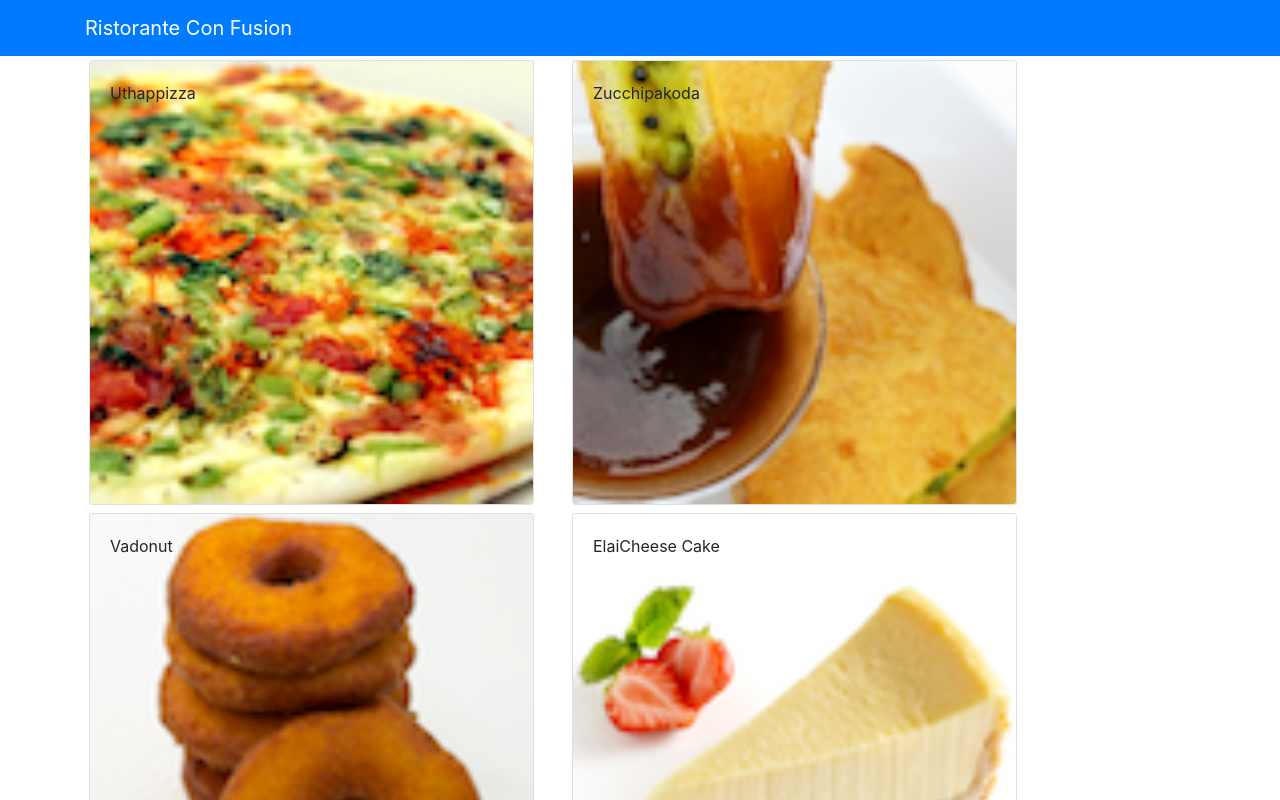
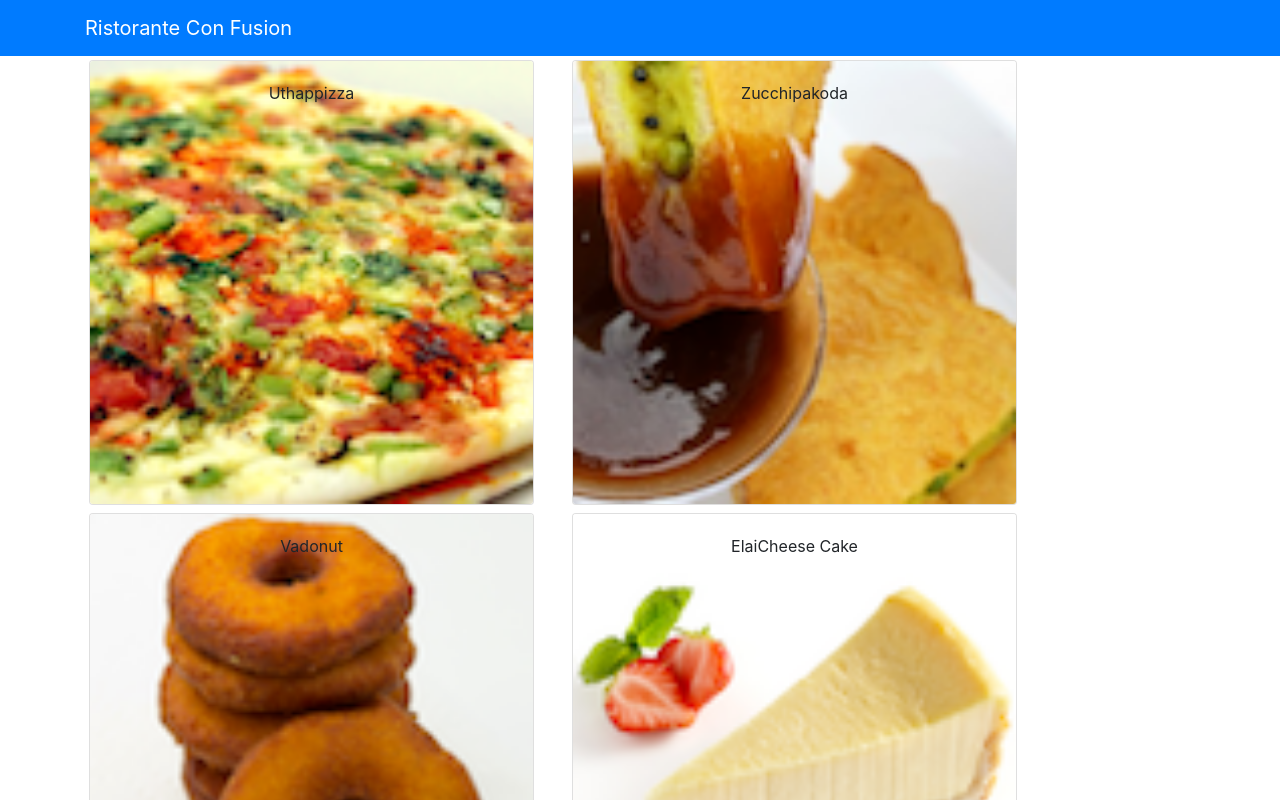
Before and after one commit to Duinobot/react, a React (Create React App) app: page / in a window 1280 px wide. Shown: the top 800 px of the page. Built offline with nearby package versions, Linux system fonts and the light colour scheme.

Commit message:
functional components

```diff
--- a/package.json
+++ b/package.json
@@ -7,8 +7,10 @@
     "@testing-library/react": "^11.1.0",
     "@testing-library/user-event": "^12.1.10",
     "bootstrap": "^4.0.0",
+    "date-fns": "^2.23.0",
     "react": "^17.0.2",
     "react-dom": "^17.0.2",
+    "react-intl": "^5.20.10",
     "react-popper": "^2.2.5",
     "react-scripts": "4.0.3",
     "reactstrap": "^8.9.0",
--- a/src/App.js
+++ b/src/App.js
@@ -1,30 +1,15 @@
 import { Component } from 'react';
-import { Navbar, NavbarBrand } from "reactstrap";
 import './App.css';
-import Menu from './components/MenuComponent';
-import { DISHES } from './shared/dishes';
+import Main from './components/MainComponent';
 
 
 class App extends Component {
-  constructor(props) {
-    super(props);
-
-    this.state = {
-      dishes: DISHES
-    };
-  }
-
   render() {
     return (
-      <div>
-        <Navbar dark color="primary">
-          <div className="container">
-            <NavbarBrand href="/">Ristorante Con Fusion</NavbarBrand>
-          </div>
-        </Navbar>
-        <Menu dishes={this.state.dishes} />
+      <div className="App">
+        <Main />
       </div>
-    )
+    );
   }
 }
 
--- a/src/components/DishdetailComponent.js
+++ b/src/components/DishdetailComponent.js
@@ -1,41 +1,7 @@
-import React, { Component } from 'react';
-import { Card, CardImg, CardImgOverlay, CardText, CardBody, CardTitle, List } from "reactstrap";
+import React from 'react';
+import { Card, CardImg, CardText, CardBody, CardTitle } from 'reactstrap';
 
-class DishDetail extends Component {
-    constructor(props) {
-        super(props);
-    }
-
-    renderComments(dish) {
-        if (dish != null) {
-            const comments = dish.comments.map((comment) => {
-                return (
-                    <li key={ comment.id }>
-                        <p>{ comment.comment }</p>
-                        <p>-- { comment.author }</p>
-                    </li>
-                );
-            });
-
-            return (
-                <div className="col-12 col-md-5 m-1">
-                    <h4>Commnets</h4>
-                    <List type="unstyled">{comments}</List>
-                </div>
-            );
-
-        } else {
-            return (
-                <div className="row">
-                    <div></div>
-                </div>
-            )
-        };
-
-    }
-
-    renderDish(dish) {
-        if (dish != null)
+function RenderDish({ dish }) {
     return (
         <div className="col-12 col-md-5 m-1">
             <Card>
@@ -47,22 +13,51 @@
             </Card>
         </div>
     );
-        else
+}
+
+function RenderComments({ comments }) {
+
+    const dishComments = comments.map((comment) => {
+        var options = { year: 'numeric', month: 'short', day: 'numeric' };
+        var date = (new Date(comment.date)).toLocaleString('en-US', options);
         return (
-                <div className="row">
-                    <div></div>
+            <li className="list-unstyled" key={comment.id}>
+                <p>{comment.comment}</p>
+                <p>-- {comment.author}, {date}</p>
+            </li>
+        );
+    });
+
+    return (
+        <div className="col-12 col-md-5 m-1">
+            <h4>Commnets</h4>
+            <ul className="list-unstyled">
+                {dishComments}
+            </ul>
         </div>
     );
 }
 
-    render() {
-        const dish = this.renderDish(this.props.dishSeletected);
-        const comment = this.renderComments(this.props.dishSeletected);
+const DishDetail = (props) => {
+    if (props.dish != null) {
         return (
-            <div className="row">{dish}{comment}</div>
+            <div className="container">
+                <div className="row">
+                    <RenderDish dish={props.dish} />
+                    <RenderComments comments={props.dish.comments} />
+                </div>
+            </div>
+
         )
-
-    }
+    } else {
+        return (
+            <div className="container">
+                <div className="row">
+                    <div></div>
+                </div>
+            </div>
+        )
+    };
 }
 
 export default DishDetail;
--- /dev/null
+++ b/src/components/MainComponent.js
@@ -0,0 +1,36 @@
+import React, { Component } from 'react';
+import { Navbar, NavbarBrand } from 'reactstrap';
+import Menu from './MenuComponent';
+import DishDetail from './DishdetailComponent';
+import { DISHES } from '../shared/dishes';
+
+class Main extends Component {
+
+    constructor(props) {
+        super(props);
+        this.state = {
+            dishes: DISHES,
+            selectedDish: null
+        };
+    }
+
+    onDishSelect(dishId) {
+        this.setState({ selectedDish: dishId });
+    }
+
+    render() {
+        return (
+            <div>
+                <Navbar dark color="primary">
+                    <div className="container">
+                        <NavbarBrand href="/">Ristorante Con Fusion</NavbarBrand>
+                    </div>
+                </Navbar>
+                <Menu dishes={this.state.dishes} onClick={(dishId) => this.onDishSelect(dishId)} />
+                <DishDetail dish={this.state.dishes.filter((dish) => dish.id === this.state.selectedDish)[0]} />
+            </div>
+        );
+    }
+}
+
+export default Main;
--- a/src/components/MenuComponent.js
+++ b/src/components/MenuComponent.js
@@ -1,31 +1,24 @@
-import React, { Component } from 'react';
-import { Card, CardImg, CardImgOverlay, CardText, CardBody, CardTitle } from "reactstrap";
-import DishDetail from './DishdetailComponent';
+import React from 'react';
+import { Card, CardImg, CardImgOverlay, CardText, CardBody, CardTitle } from 'reactstrap';
 
-class Menu extends Component {
-    constructor(props) {
-        super(props);
-
-        this.state = {
-            selectedDish: null
-        }
-    }
-
-    onDishSelect(dish) {
-        this.setState({ selectedDish: dish});
-    }
-
-    render() {
-        const menu = this.props.dishes.map((dish) => {
+function RenderMenuItem({ dish, onClick }) {
     return (
-                <div className="col-12 col-md-5 m-1">
-                    <Card key={dish.id}
-                        onClick={() => this.onDishSelect(dish)}>
+        <Card
+            onClick={() => onClick(dish.id)}>
             <CardImg width="100%" src={dish.image} alt={dish.name} />
             <CardImgOverlay>
                 <CardTitle>{dish.name}</CardTitle>
             </CardImgOverlay>
         </Card>
+    );
+}
+
+const Menu = (props) => {
+
+    const menu = props.dishes.map((dish) => {
+        return (
+            <div className="col-12 col-md-5 m-1" key={dish.id}>
+                <RenderMenuItem dish={dish} onClick={props.onClick} />
             </div>
         );
     });
@@ -35,10 +28,8 @@
             <div className="row">
                 {menu}
             </div>
-                <DishDetail dishSeletected={this.state.selectedDish} />
         </div>
     );
 }
-}
 
 export default Menu;
```
Also changed, not shown: 2 other files (tests, documents, lock files or other folders). Lines whose indentation alone changed are shown as unchanged.
